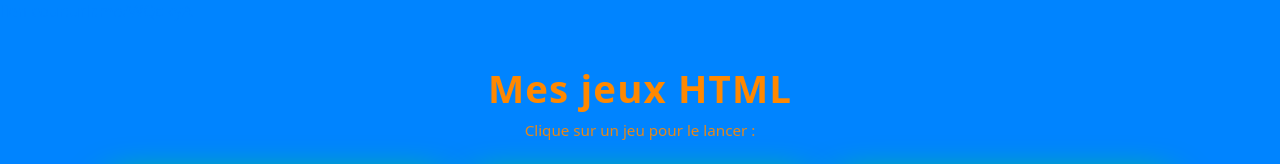
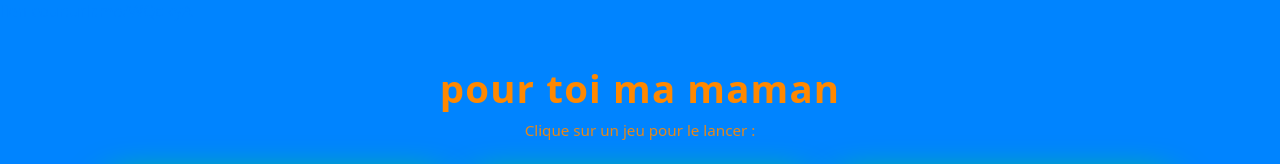
Before and after one commit to mat-code-game/cadeaux-pour-ma-m-re, a plain HTML site: page index.html in a window 1280 px wide. Shown: the top 164 px of the page. Drawn offline with Linux system fonts and the light colour scheme.

Commit message:
feat: update header title to personalize for Mother's Day

```diff
--- a/index.html
+++ b/index.html
@@ -161,7 +161,7 @@ lien cour:urlr.me/WQdkyA
 <body>
 <div class="container">
     <header>
-        <h1>Mes jeux HTML</h1>
+        <h1>pour toi ma maman</h1>
         <p>Clique sur un jeu pour le lancer :</p>
     </header>
 
```
